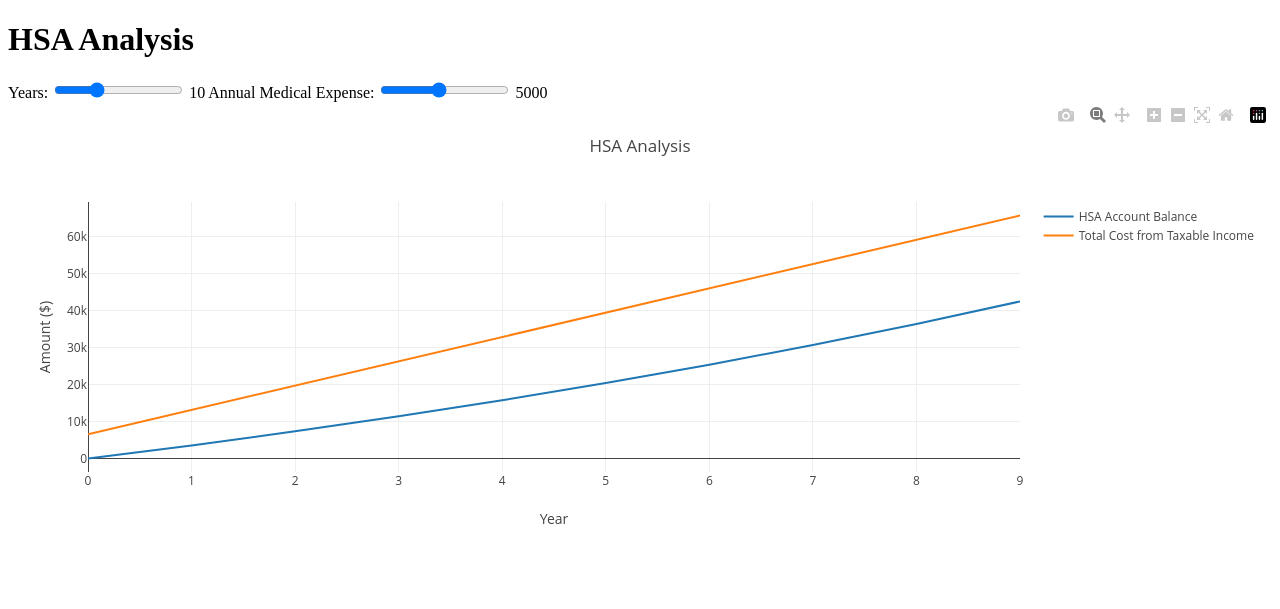
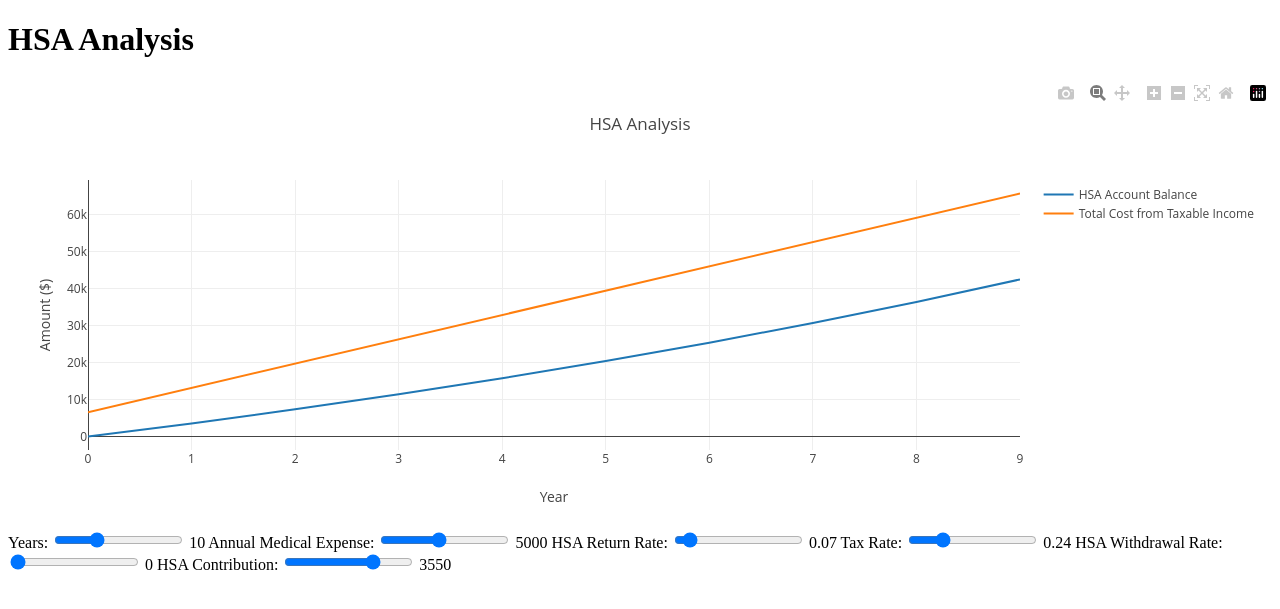
Before and after one commit to jm0rt1/HSA, a Flask app: page / in a window 1280 px wide. Shown: the top 609 px of the page. Run offline with Flask 3, Linux system fonts and the light colour scheme; some libraries are stand-ins or nearby versions.

Commit message:
added needed sliders

```diff
--- a/src/templates/index.html
+++ b/src/templates/index.html
@@ -9,6 +9,7 @@
 
 <body>
     <h1>HSA Analysis</h1>
+    <div id="graph"></div>
     <label for="years">Years:</label>
     <input type="range" id="years" name="years" min="1" max="30" value="10">
     <span id="years-value">10</span>
@@ -17,7 +18,22 @@
     <input type="range" id="annual_medical_expense" name="annual_medical_expense" min="1000" max="10000" value="5000">
     <span id="annual_medical_expense-value">5000</span>
 
-    <div id="graph"></div>
+    <label for="hsa_return_rate">HSA Return Rate:</label>
+    <input type="range" id="hsa_return_rate" name="hsa_return_rate" min="0" max="1" value="0.07" step="0.01">
+    <span id="hsa_return_rate-value">0.07</span>
+
+    <label for="tax_rate">Tax Rate:</label>
+    <input type="range" id="tax_rate" name="tax_rate" min="0" max="1" value="0.24" step="0.01">
+    <span id="tax_rate-value">0.24</span>
+
+    <label for="hsa_withdrawal_rate">HSA Withdrawal Rate:</label>
+    <input type="range" id="hsa_withdrawal_rate" name="hsa_withdrawal_rate" min="0" max="5000" value="0">
+    <span id="hsa_withdrawal_rate-value">0</span>
+
+    <label for="hsa_contribution">HSA Contribution:</label>
+    <input type="range" id="hsa_contribution" name="hsa_contribution" min="0" max="5000" value="3550">
+    <span id="hsa_contribution-value">3550</span>
+
     <script src="{{ url_for('static', filename='js/script.js') }}"></script>
 </body>
 
```
